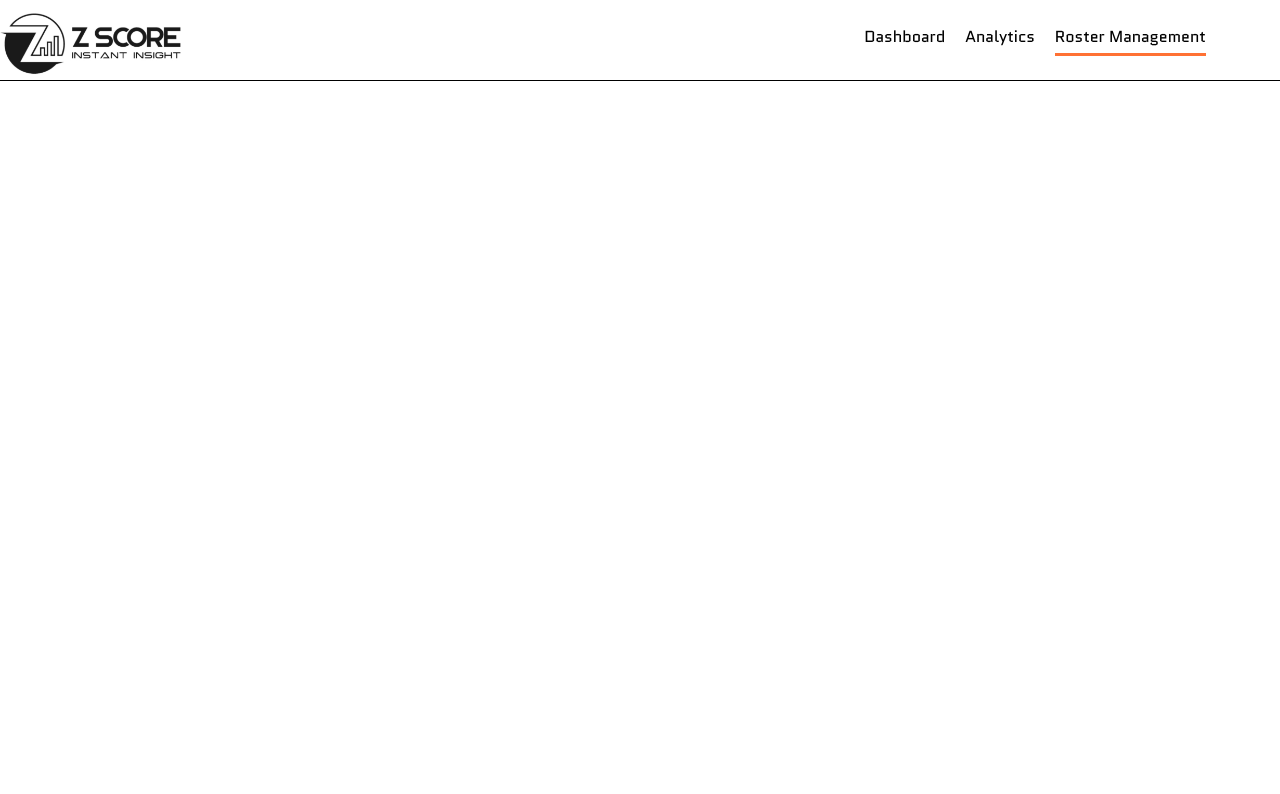
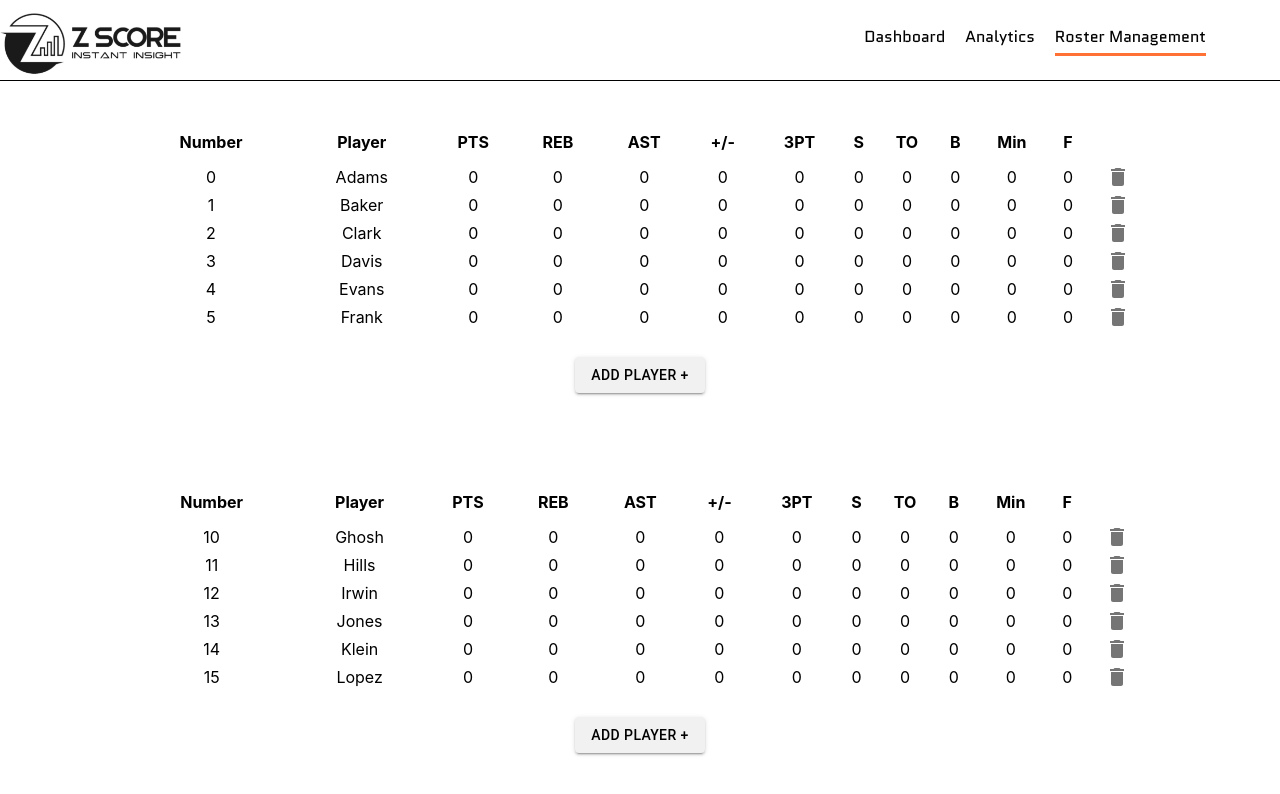
Before and after one commit to z-score-sports/data-entry-site-v2, a React (Create React App) app: page /roster in a window 1280 px wide. Shown: the top 794 px of the page. Built offline with nearby package versions, Linux system fonts and the light colour scheme.

Commit message:
adding and removing players

```diff
--- a/package.json
+++ b/package.json
@@ -3,7 +3,10 @@
   "version": "0.1.0",
   "private": true,
   "dependencies": {
-    "@mui/material": "^5.10.14",
+    "@emotion/react": "^11.10.5",
+    "@emotion/styled": "^11.10.5",
+    "@mui/icons-material": "^5.11.0",
+    "@mui/material": "^5.11.4",
     "@mui/styled-engine-sc": "^5.10.14",
     "@testing-library/jest-dom": "^5.16.5",
     "@testing-library/react": "^13.4.0",
--- a/src/App.css
+++ b/src/App.css
@@ -182,3 +182,34 @@
 .active{
   border-bottom: 3px solid #FF7134
 }
+
+
+.rosterMgmtPanel {
+  display: flex;
+  flex-direction: column;
+  justify-content: center;
+  align-items: center;
+  height: 90vh;
+  width: 100%
+}
+.teamMgmtPanel {
+  height: 45vh;
+  width: 80%;
+  display: flex;
+  flex-direction: column;
+  justify-content: center;
+  align-items: center;
+}
+
+.teamMgmtPanel table{
+  width: 100%;
+  margin-bottom: 25px;
+}
+
+
+.AddPlayerPanel {
+  background-color: white;
+  width: 40vw;
+  height: 40vw;
+  color: black;
+}
--- a/src/App.tsx
+++ b/src/App.tsx
@@ -5,6 +5,7 @@ import LeftPanel from "./components/panels/LeftPanel";
 import MainPanel from "./components/panels/MainPanel";
 import RightPanel from "./components/panels/RightPanel";
 import TopBar from "./components/panels/TopBar";
+import RosterMgmtPanel from "./components/panels/RosterMgmtPanel";
 import { GameContext } from "./state/GameState";
 import {
     BrowserRouter as Router,
@@ -26,7 +27,8 @@ function App() {
             <div className="App">
                 <TopBar />
                 <Routes>
-                    <Route path = "/" element = {                <div className="MainSection">
+                    <Route path = "/" element = {
+                    <div className="MainSection">
                     <div className="panel leftwrapper">
                         <LeftPanel />
                     </div>
@@ -37,7 +39,7 @@ function App() {
                         <RightPanel />
                     </div>
                 </div>}/>
-
+                    <Route path = "/roster" element = {<RosterMgmtPanel/>}/>
                 </Routes>
             </div>
             </Router>
--- /dev/null
+++ b/src/components/elements/AddPlayerPanel.tsx
@@ -0,0 +1,38 @@
+import { observer } from "mobx-react-lite";
+import "../../App.css";
+
+import { useContext, useState } from "react";
+import { GameStateContext } from "../../App";
+import TextField from '@mui/material/TextField';
+import Button from '@mui/material/Button';
+import { Roster } from "../../state/Roster";
+
+
+type propsType = {
+    handleClose: any;
+    teamRoster: Roster;
+};
+
+function AddPlayerPanel({handleClose, teamRoster}: propsType) {
+
+    const context = useContext(GameStateContext);
+    const [num, setNum] = useState("")
+    const [fName, setFName] = useState("")
+    const [lName, setLName] = useState("")
+
+    const addPlayer = () => {
+        teamRoster.addPlayer(+num, fName, lName)
+        handleClose()
+    }
+
+    return (<div className = "AddPlayerPanel">
+        <h1>Add Player</h1>
+        <TextField onChange = {(e) => {setNum(e.target.value)}} id="standard-basic" label="Number" variant="standard" autoComplete="off"/>
+        <TextField onChange = {(e) => {setFName(e.target.value)}} id="standard-basic" label="First Name" variant="standard" autoComplete="off"/>
+        <TextField onChange = {(e) => {setLName(e.target.value)}} id="standard-basic" label="Last Name" variant="standard" autoComplete="off"/>
+
+        <Button onClick = {addPlayer} variant="contained">Add</Button>
+        <Button onClick = {handleClose} variant="outlined" color="error">Cancel</Button>
+    </div>)
+}
+export default observer(AddPlayerPanel);
--- /dev/null
+++ b/src/components/elements/TeamMgmtPanel.tsx
@@ -0,0 +1,95 @@
+import { observer } from "mobx-react-lite";
+import { useContext } from "react";
+import { GameStateContext } from "../../App";
+import "../../App.css";
+import { Roster } from "../../state/Roster";
+import Button from '@mui/material/Button';
+import Backdrop from '@mui/material/Backdrop';
+import AddPlayerPanel from "./AddPlayerPanel";
+import {useState} from 'react'
+import DeleteIcon from '@mui/icons-material/Delete';
+import IconButton from '@mui/material/IconButton';
+import { Player } from "../../state/Player";
+
+type propsType = {
+    teamRoster: Roster;
+    team: number;
+};
+
+function TeamMgmtPanel({ teamRoster, team }: propsType) {
+    const context = useContext(GameStateContext);
+
+    const [adding, setAdding] = useState(false);
+
+
+    const deletePlayer = (player: Player) => {
+        teamRoster.removePlayer(player.num)
+    }
+
+    const handleClose = () => {
+        setAdding(false);
+    };
+    const handleAdd = () => {
+        setAdding(!adding);
+    };
+
+
+
+
+    return (
+        <div className="teamMgmtPanel">
+            {/* <h2 className="rptitle">{team === Team.home ? "Home" : "Away"}</h2> */}
+            <table>
+                <tr className="headerRow">
+                    <th>Number</th>
+                    <th>Player</th>
+                    <th>PTS</th>
+                    <th>REB</th>
+                    <th>AST</th>
+                    <th>+/-</th>
+                    <th>3PT</th>
+                    <th>S</th>
+                    <th>TO</th>
+                    <th>B</th>
+                    <th>Min</th>
+                    <th>F</th>
+                    <th></th>
+                </tr>
+                {teamRoster.getPlayerArr().map((p) => {
+                    return (
+                        <tr className={"pRow"}>
+                            <th>
+                                {p.num}
+                            </th>
+                            <th>{p.lastName}</th>
+                            <th>{p.points}</th>
+                            <th>{p.rebounds}</th>
+                            <th>{p.assists}</th>
+                            <th>{p.plusminus}</th>
+                            <th>{p.threePointers}</th>
+                            <th>{p.steals}</th>
+                            <th>{p.turnovers}</th>
+                            <th>{p.blocks}</th>
+                            <th>
+                                {(
+                                    p.minutesKeeper.getMinutes(
+                                        context.actionStack.getLastGameTime()
+                                    ) || 0
+                                ).toFixed(0)}
+                            </th>
+                            <th>{p.fouls}</th>
+                            <th><IconButton onClick = {() => {deletePlayer(p)}}style = {{padding: 0}} aria-label="delete"><DeleteIcon /></IconButton></th>
+                        </tr>
+                    );
+                })}
+            </table>
+            <Button variant="contained"  onClick={handleAdd} style = {{backgroundColor: '#F1F1F1', color: 'black'}}>Add Player +</Button>
+            <Backdrop
+        sx={{ color: '#fff', zIndex: (theme) => theme.zIndex.drawer + 1 }}
+        open={adding}
+      ><AddPlayerPanel teamRoster = {teamRoster} handleClose={handleClose}/></Backdrop>
+        </div>
+    );
+}
+
+export default observer(TeamMgmtPanel);
--- /dev/null
+++ b/src/components/panels/RosterMgmtPanel.tsx
@@ -0,0 +1,22 @@
+import { observer } from "mobx-react-lite";
+import "../../App.css";
+import TeamMgmtPanel from "../elements/TeamMgmtPanel";
+import { Team } from "../../state/Player";
+import { useContext } from "react";
+import { GameStateContext } from "../../App";
+
+function RosterMgmtPanel() {
+
+    const context = useContext(GameStateContext);
+
+
+    return (<div className = "rosterMgmtPanel">
+    <TeamMgmtPanel
+            teamRoster={context.gameRoster.getRoster(Team.home)}
+            team={0}/>
+    <TeamMgmtPanel
+            teamRoster={context.gameRoster.getRoster(Team.away)}
+            team={1}/>
+    </div>)
+}
+export default observer(RosterMgmtPanel);
```
Also changed, not shown: 1 other file (tests, documents, lock files or other folders).
